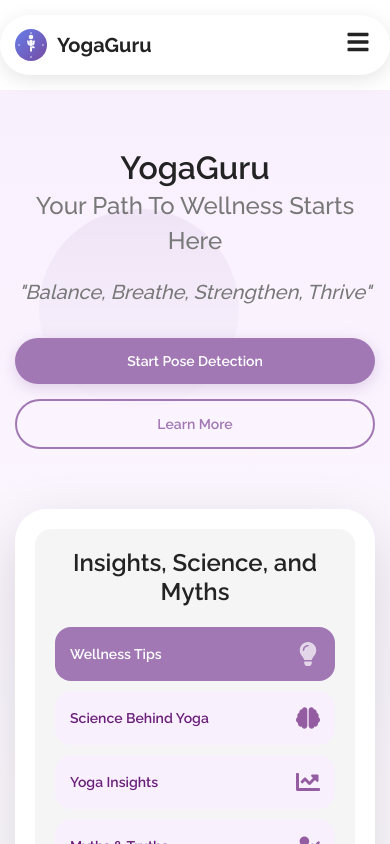
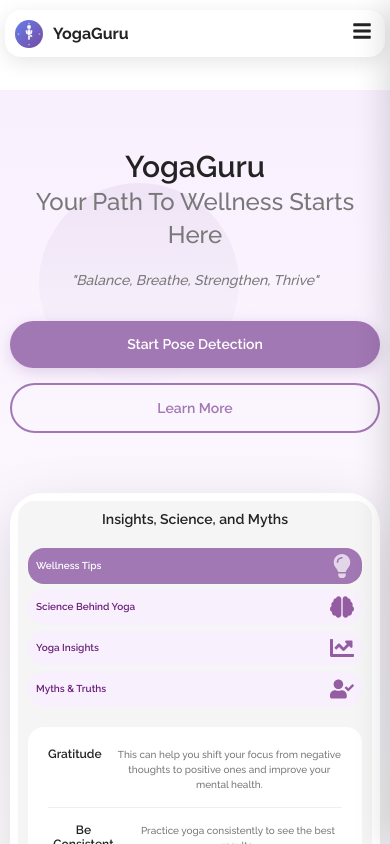
Before and after one commit to Kaushal187-Patel/Yoga_assistant, a React (Create React App) app: page / in a window 390 px wide. Shown: the top 844 px of the page. Built offline with nearby package versions, Linux system fonts and the light colour scheme.

Commit message:
Fix mobile view: add close icon, login link, reduce padding for 320px

```diff
--- a/src/components/Navbar.css
+++ b/src/components/Navbar.css
@@ -262,6 +262,70 @@
   }
 }
 
+/* Close button in mobile menu */
+.navbar-close {
+  display: none;
+  position: absolute;
+  top: 20px;
+  right: 20px;
+  background: none;
+  border: none;
+  font-size: 1.5rem;
+  color: var(--text-dark);
+  cursor: pointer;
+  padding: 10px;
+  transition: var(--transition-normal);
+  z-index: 10;
+}
+
+.navbar-close:hover {
+  color: var(--primary-color);
+  transform: rotate(90deg);
+}
+
+/* Mobile auth links */
+.mobile-auth-link {
+  display: none;
+}
+
+.mobile-login-link,
+.mobile-profile-link {
+  display: flex;
+  align-items: center;
+  gap: 10px;
+  color: var(--primary-color);
+  font-weight: 600;
+}
+
+.mobile-logout-btn {
+  display: flex;
+  align-items: center;
+  gap: 10px;
+  background: #e74c3c;
+  color: white;
+  border: none;
+  padding: 12px 20px;
+  border-radius: 8px;
+  font-size: var(--font-sm);
+  font-weight: 600;
+  cursor: pointer;
+  margin-top: 10px;
+  width: 100%;
+  justify-content: center;
+}
+
+@media (max-width: 992px) {
+  .navbar-close {
+    display: block;
+  }
+
+  .mobile-auth-link {
+    display: block;
+    padding-top: 15px;
+    border-bottom: none !important;
+  }
+}
+
 @media (max-width: 576px) {
   .navbar-container {
     padding: 10px 15px;
@@ -276,3 +340,41 @@
     height: 32px;
   }
 }
+
+/* Extra small screens - 320px */
+@media (max-width: 400px) {
+  .navbar {
+    padding: 10px 0;
+  }
+
+  .navbar-container {
+    padding: 8px 10px;
+    margin: 0 5px;
+    border-radius: var(--radius-md);
+  }
+
+  .logo-text {
+    font-size: var(--font-base);
+  }
+
+  .logo-icon {
+    width: 28px;
+    height: 28px;
+  }
+
+  .navbar-toggle {
+    font-size: var(--font-lg);
+    padding: 3px;
+  }
+
+  .navbar-menu {
+    width: 100%;
+    max-width: 100%;
+    padding: 80px 20px 20px;
+  }
+
+  .navbar-close {
+    top: 15px;
+    right: 15px;
+  }
+}
--- a/src/components/Navbar.js
+++ b/src/components/Navbar.js
@@ -65,6 +65,15 @@ const Navbar = () => {
         </Link>
 
         <div className={`navbar-menu ${isOpen ? 'active' : ''}`}>
+          {/* Close button for mobile menu */}
+          <button
+            className="navbar-close"
+            onClick={() => setIsOpen(false)}
+            aria-label="Close navigation"
+          >
+            <FaTimes />
+          </button>
+
           <ul className="navbar-links">
             {navLinks.map((link) => (
               <li key={link.path}>
@@ -76,6 +85,33 @@ const Navbar = () => {
                 </Link>
               </li>
             ))}
+            {/* Login/Profile in mobile menu */}
+            <li className="mobile-auth-link">
+              {isLoggedIn ? (
+                <>
+                  <Link to="/profile" className="mobile-profile-link">
+                    <FaUser /> {user?.name || 'Profile'}
+                  </Link>
+                  <button
+                    className="mobile-logout-btn"
+                    onClick={() => {
+                      localStorage.removeItem('token');
+                      localStorage.removeItem('user');
+                      setIsLoggedIn(false);
+                      setUser(null);
+                      navigate('/');
+                      window.location.reload();
+                    }}
+                  >
+                    <FaSignOutAlt /> Logout
+                  </button>
+                </>
+              ) : (
+                <Link to="/login" className="mobile-login-link">
+                  <FaUser /> Login
+                </Link>
+              )}
+            </li>
           </ul>
 
           <div className="navbar-mobile-footer">
--- a/src/pages/Home.css
+++ b/src/pages/Home.css
@@ -553,3 +553,102 @@
     text-align: center;
   }
 }
+
+/* Extra small screens - 320px */
+@media (max-width: 400px) {
+  .hero {
+    padding: 100px 0 40px;
+  }
+
+  .hero-content h1 {
+    font-size: 1.6rem;
+  }
+
+  .hero-tagline {
+    font-size: var(--font-sm);
+  }
+
+  .hero-buttons .btn {
+    padding: 12px 20px;
+    font-size: var(--font-sm);
+  }
+
+  .laptop-mockup {
+    padding: 8px;
+  }
+
+  .laptop-screen {
+    padding: 10px;
+  }
+
+  .insights-selector h3 {
+    font-size: var(--font-sm);
+  }
+
+  .insight-cards {
+    gap: 5px;
+  }
+
+  .insight-card {
+    padding: 6px 8px;
+    font-size: 10px;
+  }
+
+  .insight-item h4 {
+    font-size: var(--font-xs);
+  }
+
+  .insight-item p {
+    font-size: 10px;
+  }
+
+  .about-grid,
+  .benefits-grid {
+    gap: 20px;
+  }
+
+  .about-content h2 {
+    font-size: var(--font-xl);
+  }
+
+  .about-content p {
+    font-size: var(--font-sm);
+  }
+
+  .benefit-card {
+    padding: 20px 15px;
+  }
+
+  .benefit-card h3 {
+    font-size: var(--font-base);
+  }
+
+  .benefit-card p {
+    font-size: var(--font-sm);
+  }
+
+  .cta-section {
+    padding: 40px 0;
+  }
+
+  .cta-text h2 {
+    font-size: var(--font-lg);
+  }
+
+  .cta-text p {
+    font-size: var(--font-sm);
+  }
+
+  .accordion-header span {
+    font-size: var(--font-sm);
+  }
+
+  .quote-section blockquote {
+    font-size: var(--font-lg);
+    padding: 0 10px;
+  }
+
+  .pose-name {
+    font-size: 12px;
+  }
+}
--- a/src/styles/index.css
+++ b/src/styles/index.css
@@ -759,6 +759,46 @@ p {
   }
 }
 
+/* Extra small screens - 320px to 400px */
+@media (max-width: 400px) {
+  .container {
+    padding: 0 10px;
+  }
+
+  .section {
+    padding: 60px 0;
+  }
+
+  .section-title h2 {
+    font-size: var(--font-xl);
+  }
+
+  .section-title span {
+    font-size: var(--font-xs);
+  }
+
+  .btn {
+    padding: 10px 20px;
+    font-size: var(--font-sm);
+  }
+
+  h1 {
+    font-size: var(--font-2xl) !important;
+  }
+
+  h2 {
+    font-size: var(--font-xl);
+  }
+
+  .page-hero h1 {
+    font-size: var(--font-2xl);
+  }
+
+  .page-hero p {
+    font-size: var(--font-sm);
+  }
+}
+
 /* ========== LINK & TEXT ANIMATIONS ========== */
 .link-hover {
   position: relative;
```
